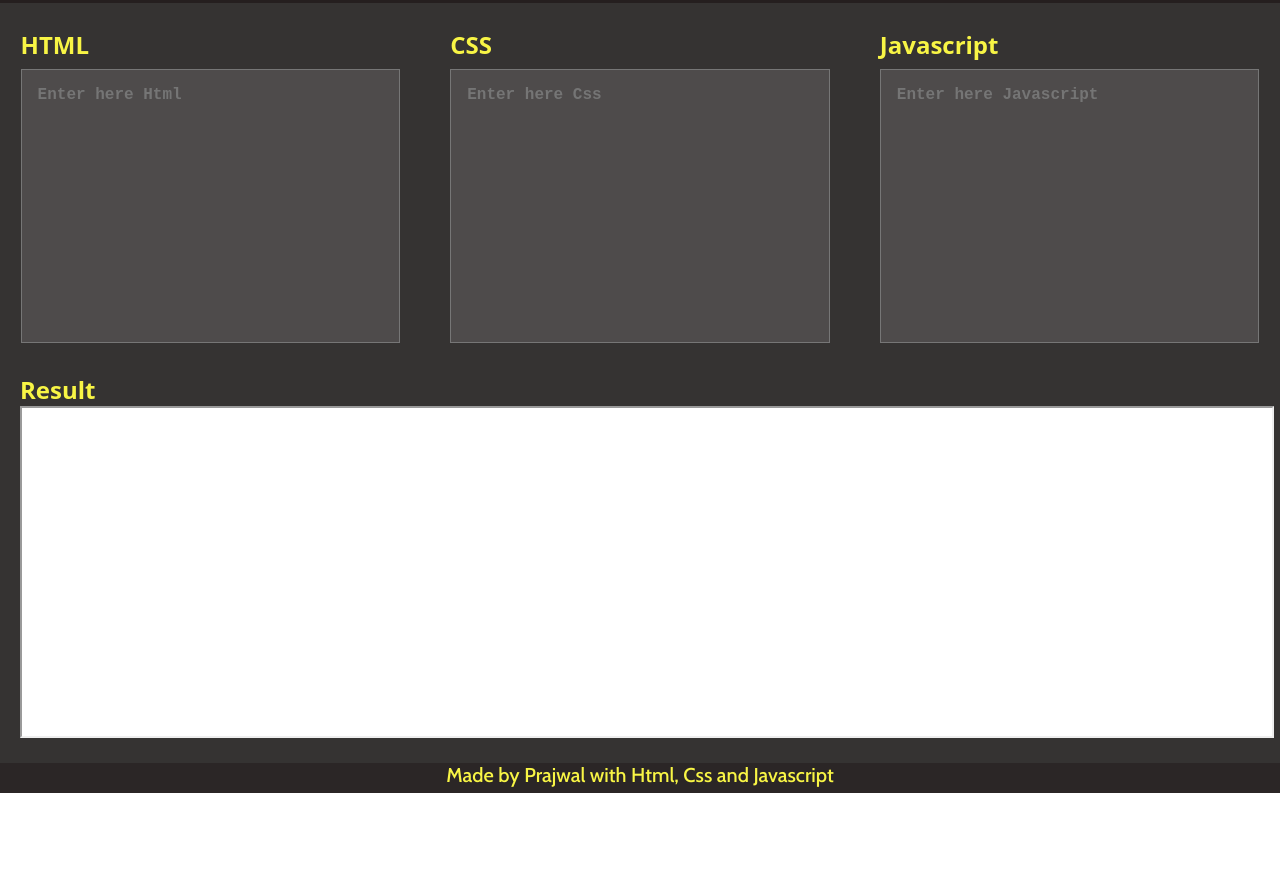
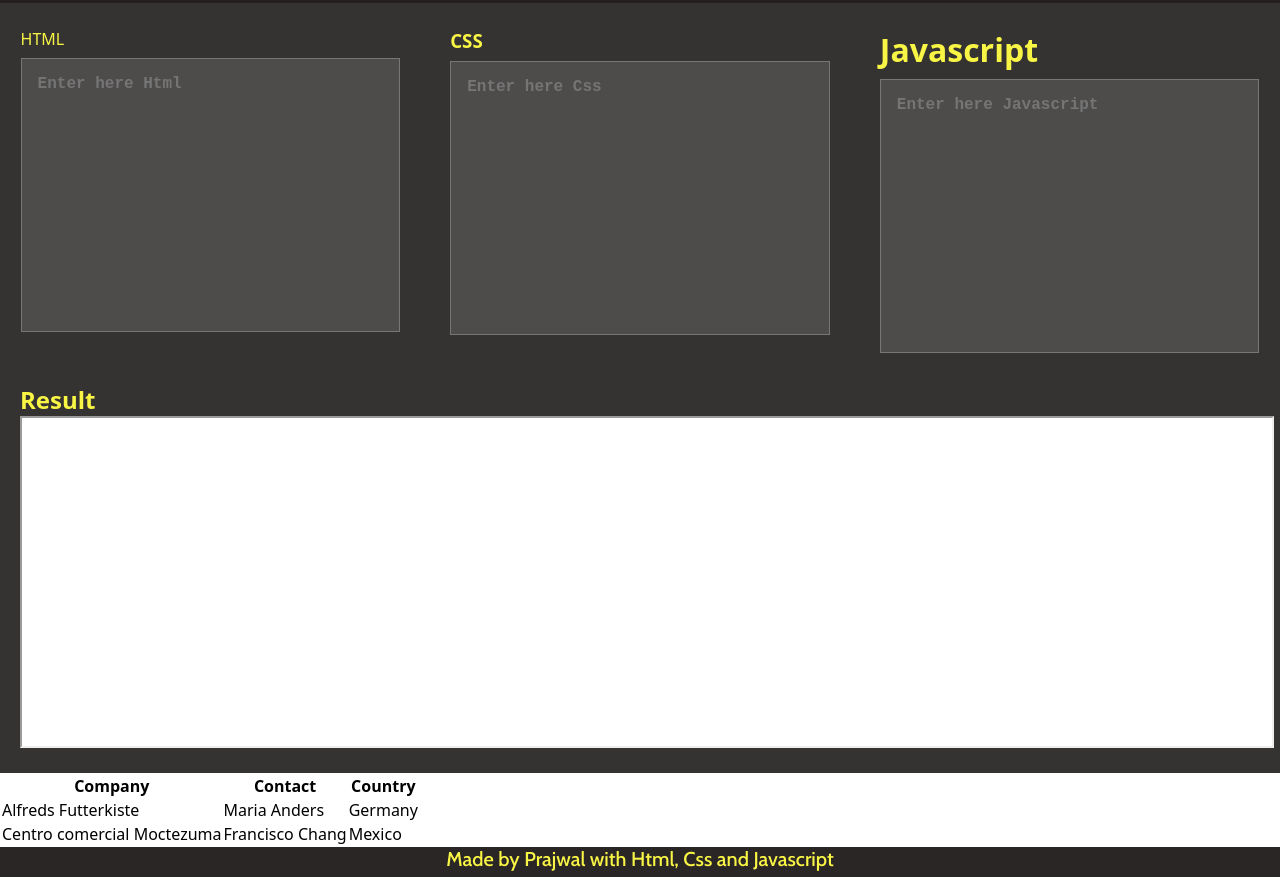
Before and after one commit to Prajwalgawande/CodeEditior, a plain HTML site: page index.html in a window 1280 px wide. Shown: the part 948-1825 px from the top of the page. Before the commit the page ends 1741 px from the top, so only its background shows below. Drawn offline with nearby package versions, Linux system fonts and the light colour scheme.

Commit message:
table
 added table in html and done some html changes in the existing code

```diff
--- a/index.html
+++ b/index.html
@@ -24,15 +24,33 @@
 
     </div class="middle">
     <div class="code-editior">
-      <div class="code"> <h2>HTML</h2> <textarea placeholder="Enter here Html" id="html" ></textarea></div>
-      <div class="code"><h2>CSS</h2><textarea placeholder="Enter here Css" id ="css"></textarea></div>
-      <div class="code"> <h2>Javascript</h2><textarea placeholder="Enter here Javascript" id="js"></textarea></div>
+
+      <div class="code"> <p>HTML</p> <textarea placeholder="Enter here Html" id="html" ></textarea></div>
+      <div class="code"><h3>CSS</h3><textarea placeholder="Enter here Css" id ="css"></textarea></div>
+      <div class="code"> <h1>Javascript</h1><textarea placeholder="Enter here Javascript" id="js"></textarea></div>
     </div>
     <div class="result">
       <h2>Result</h2>
       <iframe id="output"></iframe>
       </div>
     </div>
+    <table>
+  <tr class="table-row">
+    <th>Company</th>
+    <th>Contact</th>
+    <th>Country</th>
+  </tr>
+  <tr>
+    <td>Alfreds Futterkiste</td>
+    <td>Maria Anders</td>
+    <td>Germany</td>
+  </tr>
+  <tr>
+    <td>Centro comercial Moctezuma</td>
+    <td>Francisco Chang</td>
+    <td>Mexico</td>
+  </tr>
+</table>
     <footer class="footer"><footer><p>Made by Prajwal with Html, Css and Javascript </p></footer>
 </body>
 </html>
```
